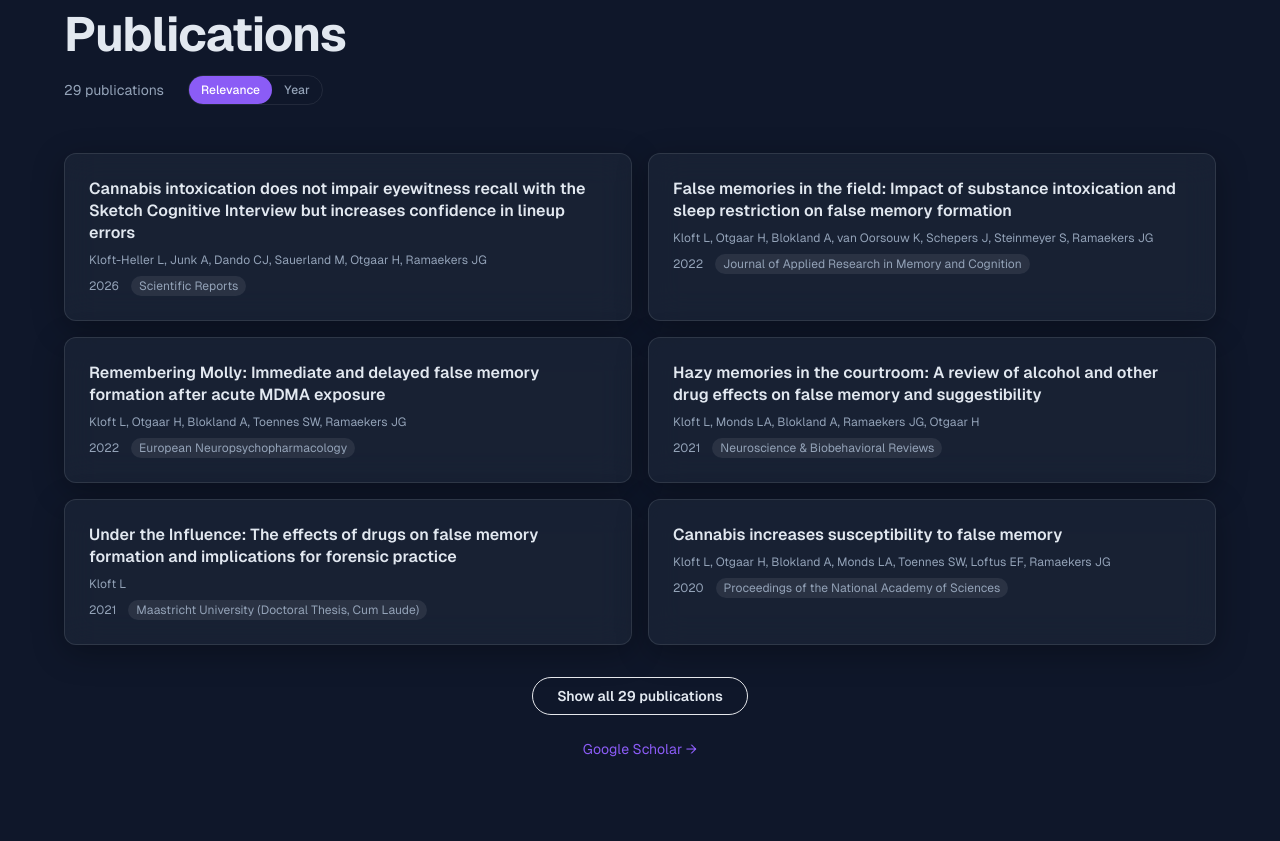
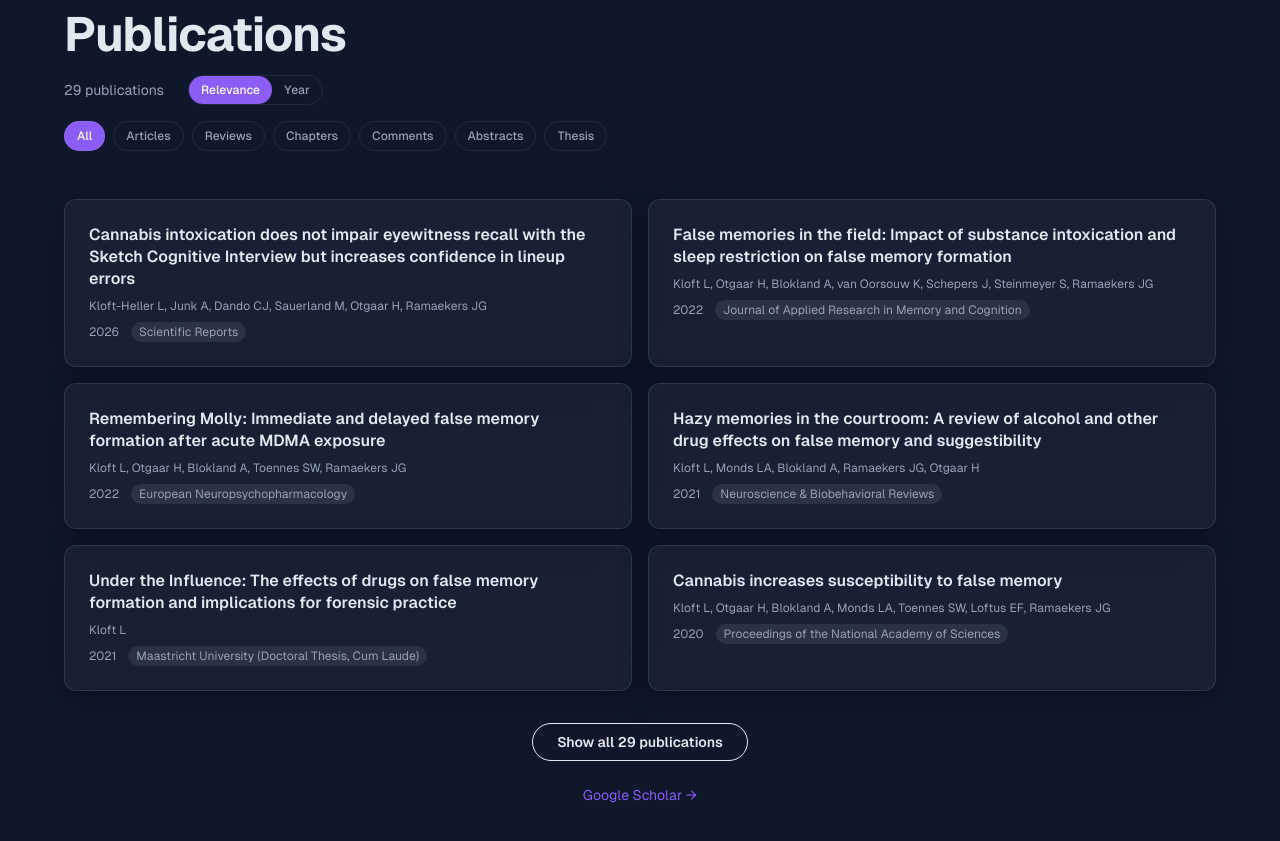
Before and after one commit to jheller1212/websitelilikloftheller, a Next.js app: page / in a window 1280 px wide. Shown: the part 3200-4041 px from the top of the page. Built offline with nearby package versions, Linux system fonts and the light colour scheme.

Commit message:
Restore publications type filter using existing i18n keys (#34)

```diff
--- a/src/components/Publications.tsx
+++ b/src/components/Publications.tsx
@@ -5,12 +5,30 @@ import { motion } from "framer-motion";
 import { useScrollAnimation } from "@/hooks/useScrollAnimation";
 import MagneticButton from "./MagneticButton";
 import { useI18n } from "@/lib/i18n";
-import { publications, Publication } from "@/data/publications";
+import { publications, Publication, PublicationType } from "@/data/publications";
 import { socialLinks } from "@/data/socials";
 
 const scholarLink = socialLinks.find((s) => s.platform === "google-scholar");
 
 type SortMode = "relevance" | "year";
+type TypeFilter = PublicationType | "all";
+
+// Only offer filters for types that actually occur in the data
+const availableTypes: TypeFilter[] = [
+  "all",
+  ...(["article", "review", "chapter", "comment", "abstract", "thesis"] as const).filter((type) =>
+    publications.some((p) => p.type === type)
+  ),
+];
+
+const typeLabelKey: Record<Exclude<TypeFilter, "all">, string> = {
+  article: "pub.article",
+  review: "pub.review",
+  chapter: "pub.chapter",
+  comment: "pub.comment",
+  abstract: "pub.abstract",
+  thesis: "pub.thesis",
+};
 
 function getAuthorRelevance(pub: Publication): number {
   const authors = pub.authors.split(",").map((a) => a.trim());
@@ -41,9 +59,12 @@ export default function Publications() {
   const { ref, isVisible } = useScrollAnimation(0.1);
   const [showAll, setShowAll] = useState(false);
   const [sortMode, setSortMode] = useState<SortMode>("relevance");
+  const [typeFilter, setTypeFilter] = useState<TypeFilter>("all");
   const { t } = useI18n();
 
-  const sorted = sortPublications(publications, sortMode);
+  const filtered =
+    typeFilter === "all" ? publications : publications.filter((p) => p.type === typeFilter);
+  const sorted = sortPublications(filtered, sortMode);
   const displayed = showAll ? sorted : sorted.slice(0, 6);
 
   return (
@@ -67,8 +88,8 @@ export default function Publications() {
           >
             {t("pub.title")}
           </h2>
-          <div className="flex items-center gap-6 text-sm" style={{ color: "var(--color-text-secondary)" }}>
-            <span>{publications.length} {t("pub.count")}</span>
+          <div className="flex items-center gap-6 text-sm flex-wrap" style={{ color: "var(--color-text-secondary)" }}>
+            <span>{filtered.length} {t("pub.count")}</span>
             <div
               className="flex items-center rounded-full border text-xs"
               style={{ borderColor: "var(--color-border)" }}
@@ -88,6 +109,26 @@ export default function Publications() {
                 </button>
               ))}
             </div>
+          </div>
+          <div className="mt-4 flex items-center gap-2 flex-wrap text-xs">
+            {availableTypes.map((type) => (
+              <button
+                key={type}
+                onClick={() => {
+                  setTypeFilter(type);
+                  setShowAll(false);
+                }}
+                aria-pressed={typeFilter === type}
+                className="px-3 py-1.5 rounded-full border transition-colors font-medium"
+                style={{
+                  borderColor: "var(--color-border)",
+                  backgroundColor: typeFilter === type ? "var(--color-accent)" : "transparent",
+                  color: typeFilter === type ? "#fff" : "var(--color-text-secondary)",
+                }}
+              >
+                {type === "all" ? t("pub.filterAll") : t(typeLabelKey[type])}
+              </button>
+            ))}
           </div>
         </motion.div>
 
```
